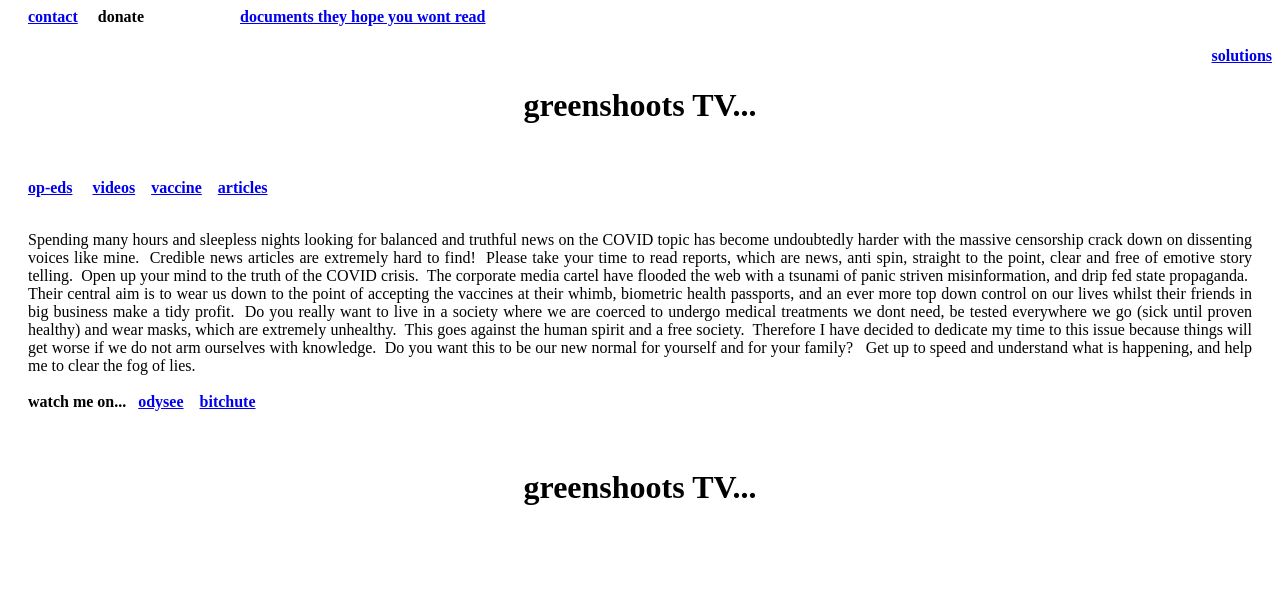
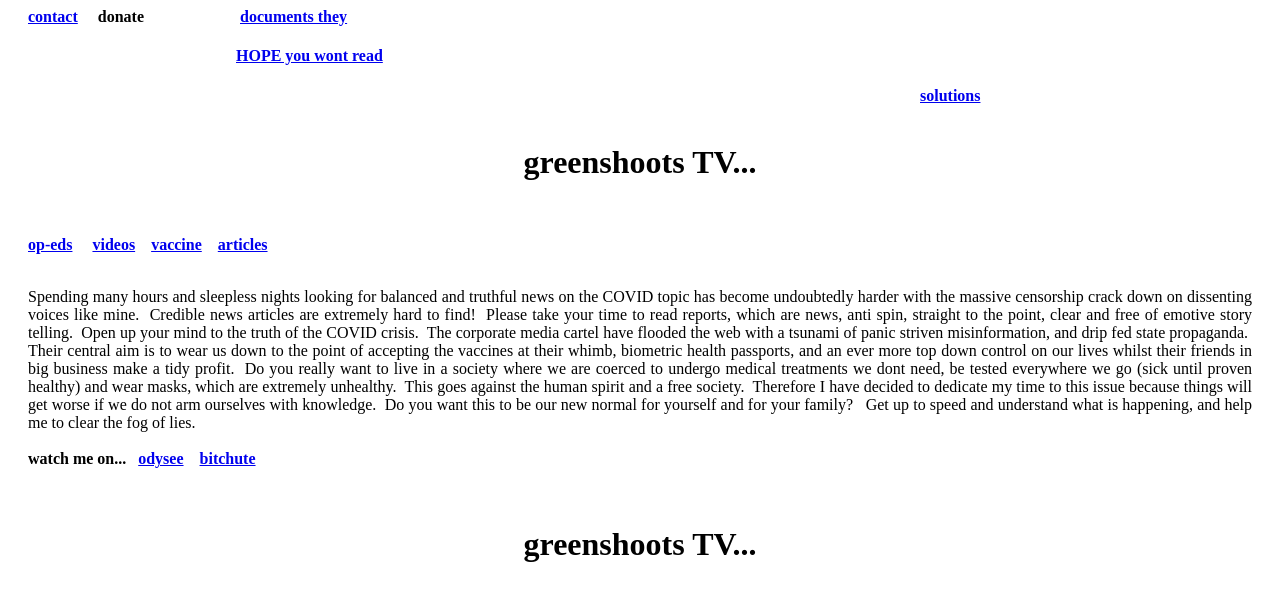
Before and after one commit to greenshootstv/greenshootstv.github.io, a plain HTML site: page index.html in a window 1280 px wide. Drawn offline with Linux system fonts and the light colour scheme.

Commit message:
Add files via upload

```diff
--- a/index.html
+++ b/index.html
@@ -8,11 +8,35 @@
   <body>
     <h4 style="text-align: left;"><b><span style="font-family: AvantGarde LT Medium;"><a
             style="padding-left:20;padding-right:20" ref="contact.html" href="contact_form.html">contact</a>donate&nbsp;&nbsp;&nbsp;&nbsp;&nbsp;&nbsp;&nbsp;&nbsp;&nbsp;&nbsp;&nbsp;&nbsp;&nbsp;&nbsp;&nbsp;&nbsp;&nbsp;&nbsp;&nbsp;&nbsp;&nbsp;&nbsp;&nbsp;
-          <a href="https://covileaks.co.uk/the-documents">documents they hope
-            you wont read</a></span></b></h4>
-    <h4 style="text-align: right;"><b><span style="font-family: AvantGarde LT Medium;"><a
-            href="solutions.html">solutions<br>
-          </a></span></b></h4>
+          <a href="https://covileaks.co.uk/the-documents">documents they</a></span></b></h4>
+    <h4 style="text-align: left;"><span style="color: #0000ee;"><span style="font-family: AvantGarde LT Medium;">&nbsp;&nbsp;&nbsp;
+          &nbsp;&nbsp;&nbsp; &nbsp;&nbsp;&nbsp; &nbsp;&nbsp;&nbsp;
+          &nbsp;&nbsp;&nbsp; &nbsp;&nbsp;&nbsp; &nbsp;&nbsp;&nbsp;
+          &nbsp;&nbsp;&nbsp; &nbsp;&nbsp;&nbsp; &nbsp;&nbsp;&nbsp;
+          &nbsp;&nbsp;&nbsp; &nbsp;&nbsp;&nbsp; &nbsp;&nbsp;&nbsp;
+          &nbsp;&nbsp;&nbsp;&nbsp; </span></span><b><span style="font-family: AvantGarde LT Medium;"><a
+            href="https://covileaks.co.uk/the-documents">HOPE you wont read</a></span></b></h4>
+    <span style="font-family: AvantGarde LT Medium;">&nbsp;&nbsp;&nbsp;
+      &nbsp;&nbsp;&nbsp; &nbsp;&nbsp;&nbsp; &nbsp;&nbsp;&nbsp;
+      &nbsp;&nbsp;&nbsp; &nbsp;&nbsp;&nbsp;&nbsp;&nbsp;&nbsp;&nbsp;
+      &nbsp;&nbsp;&nbsp; &nbsp;&nbsp;&nbsp; &nbsp;&nbsp;&nbsp;
+      &nbsp;&nbsp;&nbsp; &nbsp;&nbsp;&nbsp; &nbsp;&nbsp;&nbsp;
+      &nbsp;&nbsp;&nbsp; &nbsp;&nbsp;&nbsp; &nbsp;&nbsp;&nbsp;
+      &nbsp;&nbsp;&nbsp; &nbsp;&nbsp;&nbsp;&nbsp;&nbsp;&nbsp;&nbsp;
+      &nbsp;&nbsp;&nbsp; &nbsp;&nbsp;&nbsp; &nbsp;&nbsp;&nbsp;
+      &nbsp;&nbsp;&nbsp; &nbsp;&nbsp;&nbsp; &nbsp;&nbsp;&nbsp;
+      &nbsp;&nbsp;&nbsp; &nbsp;&nbsp;&nbsp; &nbsp;&nbsp;&nbsp;
+      &nbsp;&nbsp;&nbsp; &nbsp;&nbsp;&nbsp; &nbsp;&nbsp;&nbsp;
+      &nbsp;&nbsp;&nbsp;&nbsp;&nbsp;&nbsp; &nbsp;&nbsp;&nbsp; &nbsp;&nbsp;&nbsp;
+      &nbsp;&nbsp;&nbsp; &nbsp;&nbsp;&nbsp; &nbsp;&nbsp;&nbsp;
+      &nbsp;&nbsp;&nbsp; &nbsp;&nbsp;&nbsp; &nbsp;&nbsp;&nbsp;
+      &nbsp;&nbsp;&nbsp; &nbsp;&nbsp;&nbsp;&nbsp;&nbsp;&nbsp;&nbsp;
+      &nbsp;&nbsp;&nbsp; &nbsp;&nbsp;&nbsp; &nbsp;&nbsp;&nbsp;
+      &nbsp;&nbsp;&nbsp; &nbsp;&nbsp;&nbsp; &nbsp;&nbsp;&nbsp;
+      &nbsp;&nbsp;&nbsp; &nbsp;&nbsp;&nbsp; &nbsp;&nbsp; &nbsp; &nbsp; &nbsp;
+      &nbsp; &nbsp; &nbsp;&nbsp;&nbsp; &nbsp;&nbsp;&nbsp; </span><span style="font-family: AvantGarde LT Medium;"><b><span
+          style="font-family: AvantGarde LT Medium;"><a href="solutions.html">solutions<br>
+          </a></span></b></span><br>
     <h1 style="text-align: center;"><span style="font-family: Bitstream Vera Sans Mono;">greenshoots
         TV...</span></h1>
     <p><br>
```
